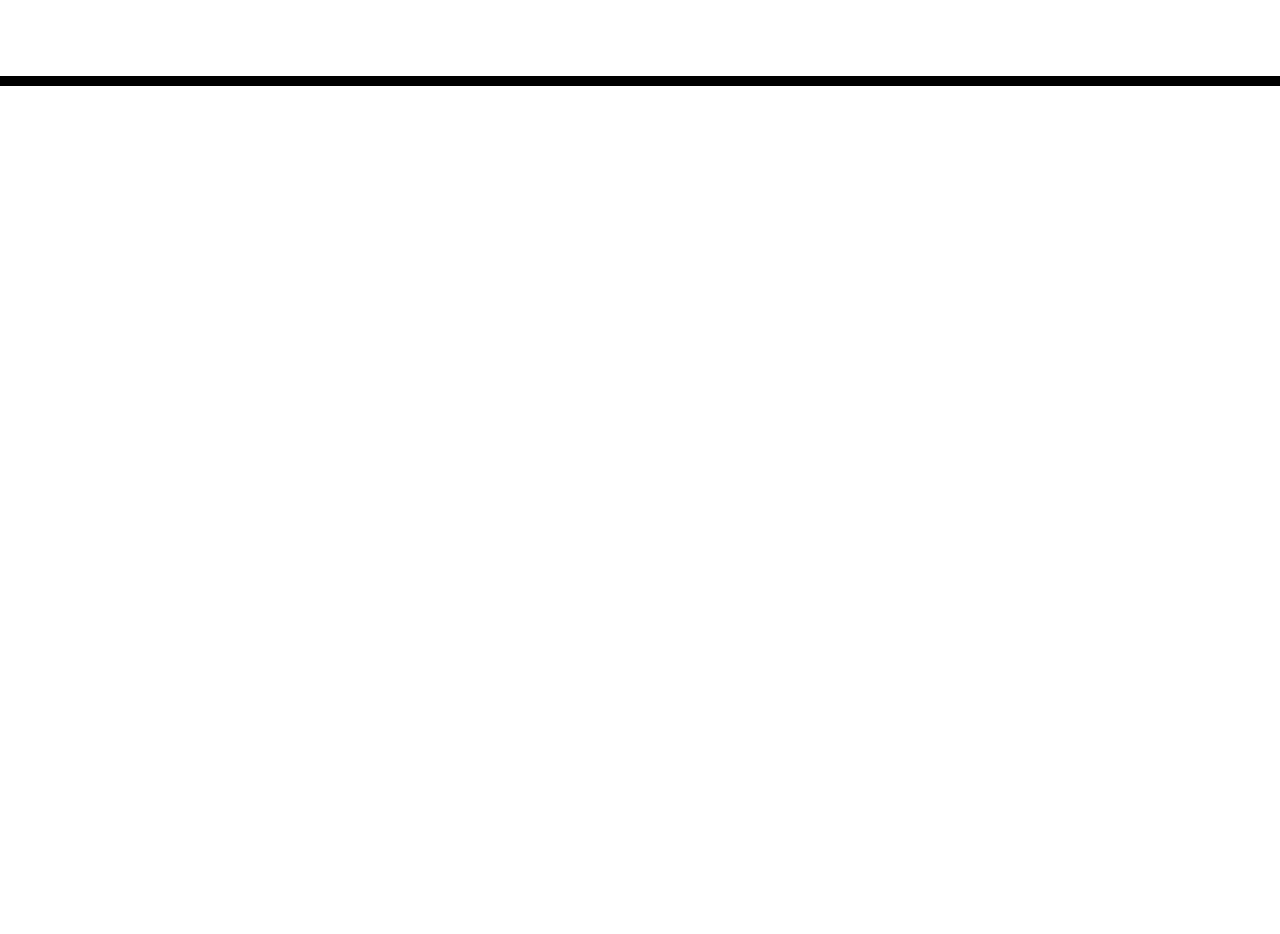
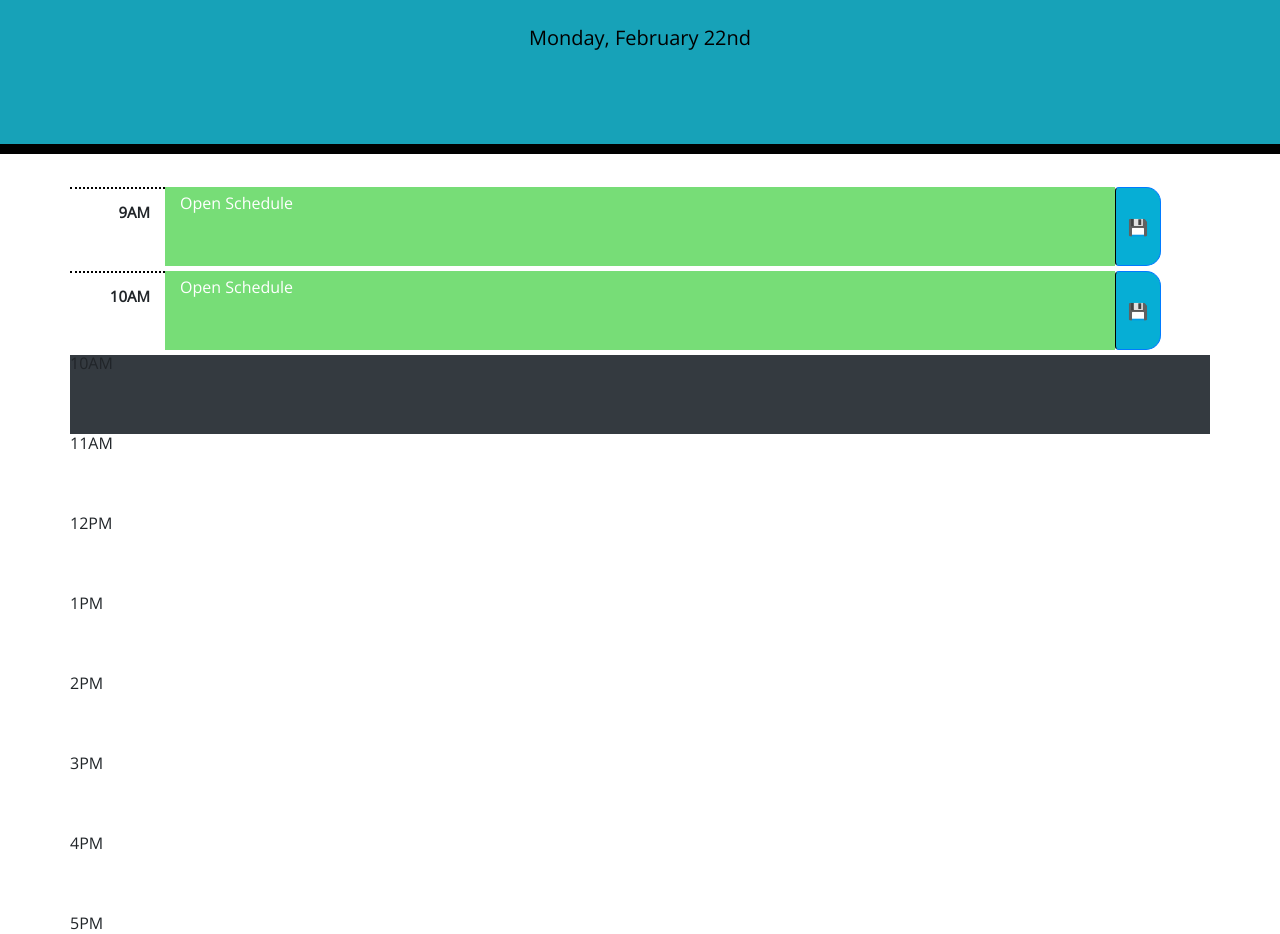
Before and after one commit to joshwalters34/Work-Day-Scheduler, a plain HTML site: page index.html in a window 1280 px wide. Shown: the part 182-1116 px from the top of the page. Before the commit the page ends 800 px from the top, so only its background shows below. Drawn offline with nearby package versions, Linux system fonts and the light colour scheme; files that its build step writes are made by us from their sources.

Commit message:
Added current day to header and got the layout and styling  of my timeboxes  started.

```diff
--- a/Develop/script.js
+++ b/Develop/script.js
@@ -0,0 +1,4 @@
+var today = moment()
+
+var todayDate = today.format("dddd, MMMM Do");
+$("#currentDay").text(todayDate);
--- a/Develop/style.css
+++ b/Develop/style.css
@@ -26,8 +26,10 @@ textarea{
 }
 
 .time-block{
-  text-align: center;
-  border-radius: 15px;
+  text-align: right;
+  border-top: dotted 2px black;
+  font-size: 15px;
+  font-weight: bold ;
 }
 
 .row {
--- a/index.html
+++ b/index.html
@@ -18,21 +18,43 @@
       href="https://fonts.googleapis.com/css?family=Open+Sans&display=swap"
       rel="stylesheet"
     />
-    <link rel="stylesheet" href="style.css" />
+    <link rel="stylesheet" href="Develop/style.css" />
     <title>Work Day Scheduler</title>
   </head>
 
   <body>
-    <header class="jumbotron">
+    <header class="jumbotron text-center bg-info">
       <h1 class="display-3">Work Day Scheduler</h1>
       <p class="lead">A simple calendar app for scheduling your work day</p>
-      <p id="currentDay" class="lead"></p>
+      <p id="currentDay" class="lead py-3"></p>
     </header>
+
+
     <div class="container">
       <!-- Timeblocks go here -->
+      <div class="row mb-1">
+        <div class="col-1 pt-3 pl-5 time-block">9AM</div>
+        <div class="col-10 pt-2 future">Open Schedule</div>
+        <button class="btn btn-primary saveBtn">💾</button>
+      </div>
+      <div class="row mb-1">
+        <div class="col-1 pt-3 pl-4 time-block">10AM</div>
+        <div class="col-10 pt-2 future">Open Schedule</div>
+        <button class="btn btn-primary saveBtn">💾</button>
+      </div>
+      <div class = "row bg-dark">10AM</div>
+      <div class = "row">11AM</div>
+      <div class = "row">12PM</div>
+      <div class = "row">1PM</div>
+      <div class = "row">2PM</div>
+      <div class = "row">3PM</div>
+      <div class = "row">4PM</div>
+      <div class = "row">5PM</div>
     </div>
+
 
     <script src="https://cdnjs.cloudflare.com/ajax/libs/jquery/3.2.1/jquery.min.js"></script>
     <script src="https://cdnjs.cloudflare.com/ajax/libs/moment.js/2.24.0/moment.min.js"></script>
+    <script src="Develop/script.js"></script>
   </body>
 </html>
```
